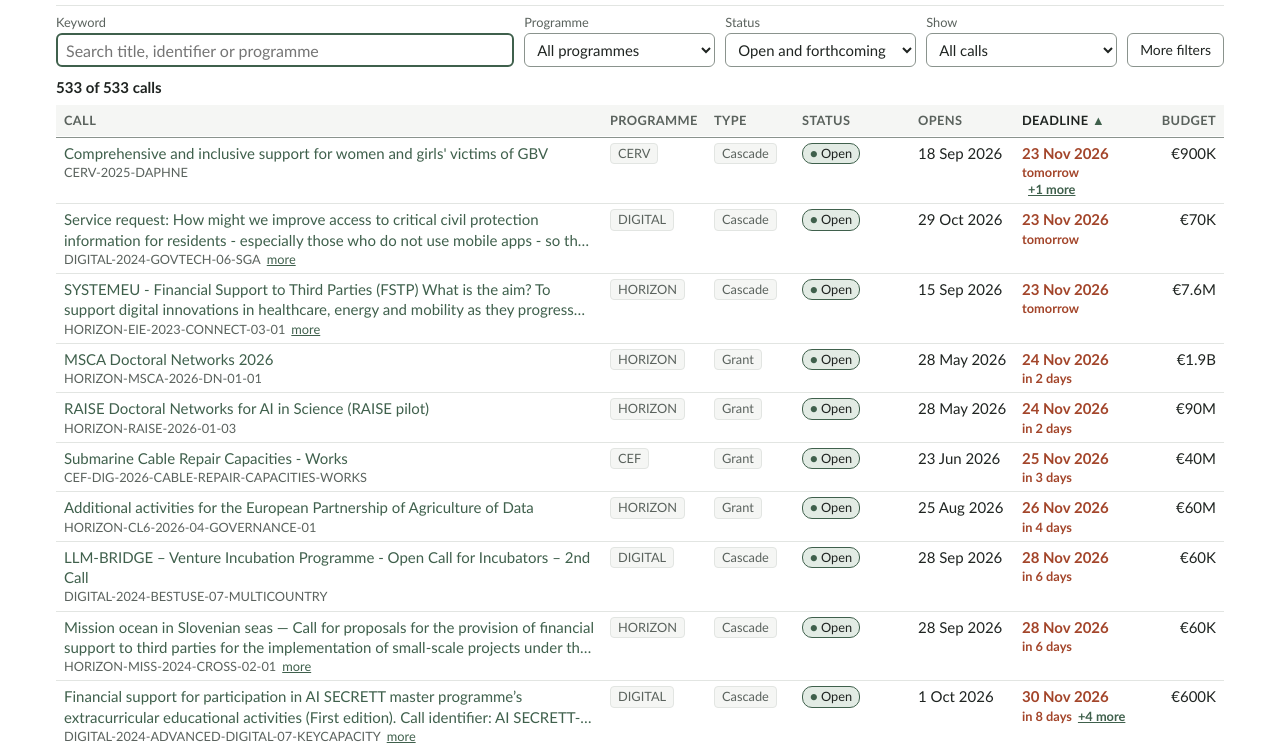
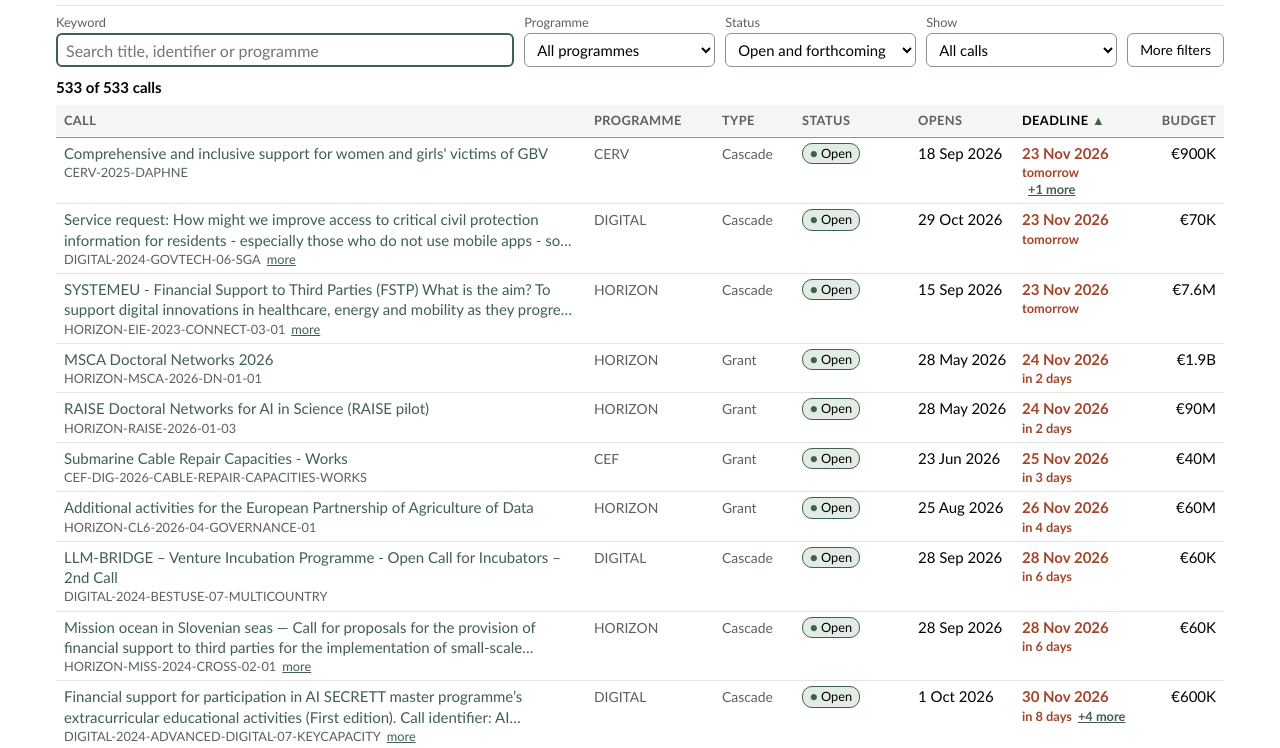
Before and after one commit to shivanshfv/eucommissiongrantsearch, a plain HTML site: page docs/index.html in a window 1280 px wide. Shown: the part 80-828 px from the top of the page. Drawn offline with Linux system fonts and the light colour scheme.

Commit message:
Remove dark theme; plain text for programme and type
Black text on white regardless of system theme. Programme and type are
plain muted text, and programme codes are never cut off.

Co-Authored-By: Claude Fable 5.2 <noreply@anthropic.com>

```diff
--- a/docs/index.html
+++ b/docs/index.html
@@ -3,11 +3,11 @@
 <head>
   <meta charset="utf-8">
   <meta name="viewport" content="width=device-width, initial-scale=1">
-  <meta name="color-scheme" content="light dark">
+  <meta name="color-scheme" content="light">
   <title>EU grant opportunities</title>
   <!-- If you change style.css or app.js, raise the number after "?v=" on both
        lines below. It makes browsers fetch the new files instead of old copies. -->
-  <link rel="stylesheet" href="style.css?v=2">
+  <link rel="stylesheet" href="style.css?v=3">
 </head>
 <body>
   <a class="skip" href="#results">Skip to results</a>
@@ -131,6 +131,6 @@
     </p>
   </footer>
 
-  <script src="app.js?v=2"></script>
+  <script src="app.js?v=3"></script>
 </body>
 </html>
--- a/docs/style.css
+++ b/docs/style.css
@@ -1,8 +1,8 @@
-/* Colours. The dark theme below only swaps these values. */
+/* Colours */
 :root {
   --bg: #ffffff;
   --surface: #f5f6f4;
-  --text: #1f2421;
+  --text: #000000;
   --muted: #5a625d;
   --border: #e2e5e2;
   --control: #8a938d;
@@ -11,20 +11,6 @@
   --alert: #a3452a;         /* terracotta */
   --alert-soft: #f8e7df;
   --bar-height: 0px;        /* set by app.js: height of the pinned filter bar */
-}
-@media (prefers-color-scheme: dark) {
-  :root {
-    --bg: #161917;
-    --surface: #1f2421;
-    --text: #e7eae7;
-    --muted: #a5ada7;
-    --border: #323934;
-    --control: #717a74;
-    --accent: #a3c9b1;
-    --accent-soft: #26352c;
-    --alert: #eba288;
-    --alert-soft: #40271d;
-  }
 }
 
 * { box-sizing: border-box; }
@@ -169,8 +155,8 @@ input, select {
 /* ---- Table ---------------------------------------------------------- */
 
 table { width: 100%; border-collapse: collapse; table-layout: fixed; }
-.c-prog { width: 104px; }
-.c-type { width: 88px; }
+.c-prog { width: 128px; }
+.c-type { width: 80px; }
 .c-status { width: 116px; }
 .c-date { width: 104px; }
 .c-deadline { width: 126px; }
@@ -224,7 +210,9 @@ td.number, .date { white-space: nowrap; font-variant-numeric: tabular-nums; }
 .sub .link { margin-left: 6px; font-size: inherit; }
 .dash { color: var(--muted); }
 
-.tag, .pill, .badge {
+.tag { font-size: 0.87rem; color: var(--muted); overflow-wrap: anywhere; }
+
+.pill, .badge {
   display: inline-block;
   padding: 0 7px;
   border-radius: 4px;
@@ -236,8 +224,6 @@ td.number, .date { white-space: nowrap; font-variant-numeric: tabular-nums; }
   text-overflow: ellipsis;
   vertical-align: bottom;
 }
-.tag { background: var(--surface); border: 1px solid var(--border); color: var(--muted); }
-tbody tr:hover .tag { background: var(--bg); }
 .pill { border-radius: 10px; border: 1px solid var(--control); color: var(--muted); }
 .pill.open { border-color: var(--accent); background: var(--accent-soft); color: var(--text); }
 .pill::before { content: "○ "; }
```
